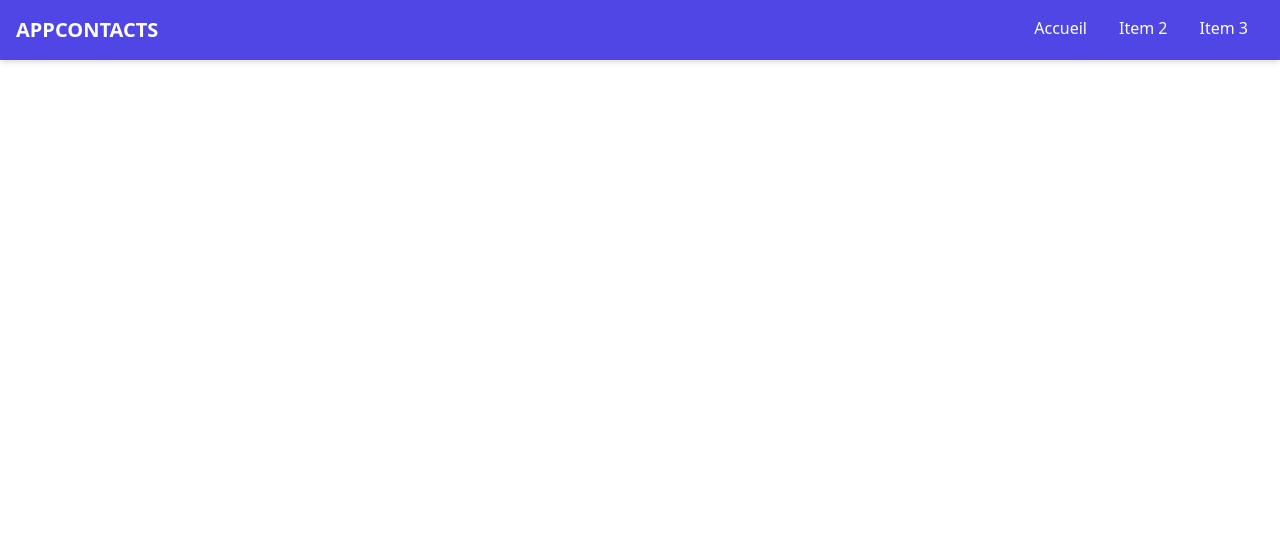
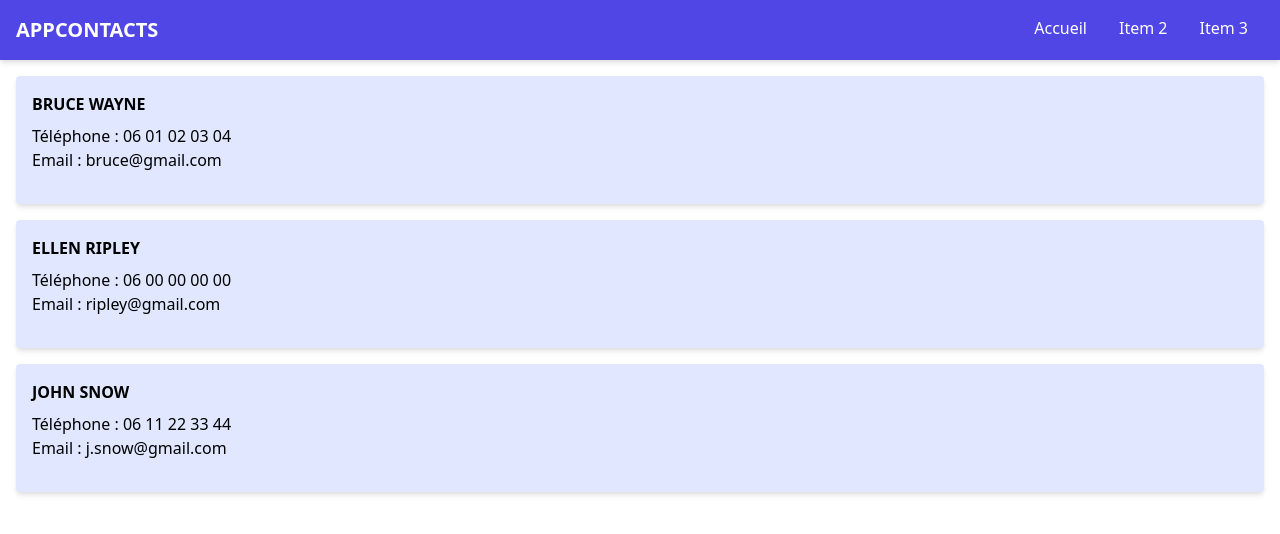
Before and after one commit to ArcanumLibella/react-2021, a React (Create React App) app: page / in a window 1280 px wide. Shown: the top 534 px of the page. Built offline with nearby package versions, Linux system fonts and the light colour scheme.

Commit message:
feat: Contact dynamization with List component

```diff
--- a/src/App.js
+++ b/src/App.js
@@ -1,5 +1,6 @@
 import { Component } from 'react';
-import Header from './components/Header'
+import Header from './components/Header';
+import List from './components/List';
 
 class App extends Component {
 
@@ -7,6 +8,11 @@ class App extends Component {
     return (
       <div className="App">
         <Header />
+
+        <div className="sm:container mx-auto">
+          <List />
+        </div>
+
       </div>
     );
   }
--- /dev/null
+++ b/src/components/Contact.js
@@ -0,0 +1,22 @@
+import React, { Component } from 'react'
+
+export default class Contact extends Component {
+  render() {
+    return (
+      <div className="card-contact m-4 p-4 shadow-md bg-indigo-100 rounded">
+        <h4 className="uppercase font-bold mb-2">
+          {this.props.nom}
+        </h4>
+
+        <ul className="mb-4">
+          <li className="">
+            <span className="font-medium">Téléphone : </span>{this.props.tel}
+          </li>
+          <li className="">
+            <span className="font-medium">Email : </span>{this.props.email}
+          </li>
+        </ul>
+      </div>
+    )
+  }
+}
--- /dev/null
+++ b/src/components/List.js
@@ -0,0 +1,42 @@
+import React, { Component } from 'react';
+import Contact from './Contact';
+
+export default class List extends Component {
+  state = {
+    contacts: [
+      {
+        id: 1,
+        nom: 'Bruce Wayne',
+        email: 'bruce@gmail.com',
+        tel: '06 01 02 03 04'
+      },
+      {
+        id: 2,
+        nom: 'Ellen Ripley',
+        email: 'ripley@gmail.com',
+        tel: '06 00 00 00 00'
+      },
+      {
+        id: 3,
+        nom: 'John Snow',
+        email: 'j.snow@gmail.com',
+        tel: '06 11 22 33 44'
+      }
+    ]
+  }
+
+  render() {
+    return (
+      <>
+        {this.state.contacts.map(contact => (
+          <Contact
+            key={contact.id}
+            nom={contact.nom}
+            email={contact.email}
+            tel={contact.tel}
+          />
+        ))}
+      </>
+    )
+  }
+}
```
